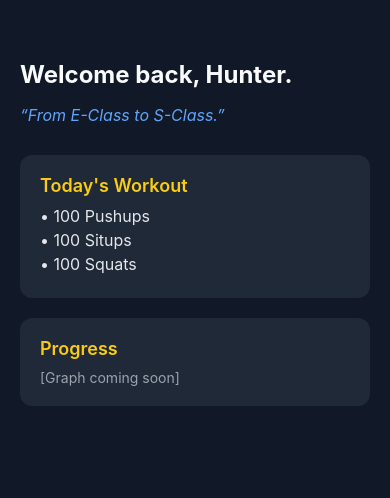
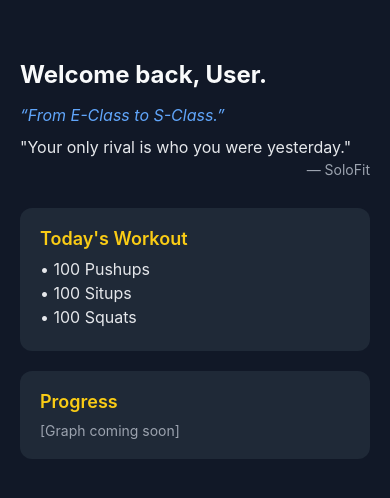
Before and after one commit to FabianC1/SoloFit, a React Native app: screen / in a window 390 px wide. Shown: the top 498 px of the page. Built offline with nearby package versions, Linux system fonts and the light colour scheme.

Commit message:
Added inspirational quotes. working on the settings page

```diff
--- a/src/screens/HomeScreen.tsx
+++ b/src/screens/HomeScreen.tsx
@@ -1,4 +1,5 @@
-import React from 'react';
+import React, { useMemo, useState, useCallback, } from 'react';
+import { quotes } from './data/quotes';
 import {
     View,
     Text,
@@ -6,10 +7,28 @@ import {
     SafeAreaView,
     ScrollView,
     KeyboardAvoidingView,
-  Platform
+    Platform,
+    RefreshControl
 } from 'react-native';
 
 const HomeScreen = () => {
+    const [refreshing, setRefreshing] = useState(false);
+    const [quoteSeed, setQuoteSeed] = useState(0);
+
+    const onRefresh = useCallback(() => {
+        setRefreshing(true);
+        setTimeout(() => {
+            setQuoteSeed(prev => prev + 1); // triggers quote re-pick
+            setRefreshing(false);
+        }, 500);
+    }, []);
+
+    const randomQuote = useMemo(() => {
+        const index = Math.floor(Math.random() * quotes.length);
+        return quotes[index];
+    }, [quoteSeed]);
+
+
     return (
         <KeyboardAvoidingView
             style={{ flex: 1 }}
@@ -17,9 +36,22 @@ const HomeScreen = () => {
             keyboardVerticalOffset={80}
         >
             <SafeAreaView style={styles.container}>
-        <ScrollView contentContainerStyle={styles.content}>
-          <Text style={styles.heading}>Welcome back, Hunter.</Text>
-          <Text style={styles.quote}>“From E-Class to S-Class.”</Text>
+                <ScrollView
+                    contentContainerStyle={styles.content}
+                    refreshControl={
+                        <RefreshControl refreshing={refreshing} onRefresh={onRefresh} />
+                    }
+                >
+                    <Text style={styles.heading}>Welcome back, User.</Text>
+                    {/* App Slogan */}
+                    <Text style={styles.slogan}>“From E-Class to S-Class.”</Text>
+
+                    {/* Quote of the Day */}
+                    <View style={styles.quoteBox}>
+                        <Text style={styles.quote}>"{randomQuote.text}"</Text>
+                        <Text style={styles.author}>— {randomQuote.author}</Text>
+                    </View>
+
 
                     <View style={styles.card}>
                         <Text style={styles.cardTitle}>Today's Workout</Text>
@@ -52,17 +84,36 @@ const styles = StyleSheet.create({
     heading: {
         fontSize: 24,
         fontWeight: 'bold',
-    color: '#f9fafb',
+        color: '#f9fafb', // light text
         marginBottom: 16,
+    },
+
+    // App slogan
+    slogan: {
+        fontSize: 16,
+        fontStyle: 'italic',
+        color: '#60a5fa', // sky blue
+        marginBottom: 12,
+    },
+
+    // Quote of the day
+    quoteBox: {
+        marginBottom: 30,
     },
     quote: {
         fontSize: 16,
-    fontStyle: 'italic',
-    color: '#60a5fa', // sky blue
-    marginBottom: 30,
+        color: '#e5e7eb',
+        marginBottom: 4,
     },
+    author: {
+        fontSize: 14,
+        color: '#9ca3af',
+        textAlign: 'right',
+    },
+
+    // Workout and progress cards
     card: {
-    backgroundColor: '#1f2937', // darker gray
+        backgroundColor: '#1f2937', // dark gray
         borderRadius: 12,
         padding: 20,
         marginBottom: 20,
--- /dev/null
+++ b/src/screens/data/quotes.ts
@@ -0,0 +1,110 @@
+export const quotes = [
+  // SoloFit Originals
+  {
+    text: "Push yourself, because no one else is going to do it for you.",
+    author: "SoloFit",
+  },
+  {
+    text: "The pain you feel today will be the strength you feel tomorrow.",
+    author: "Arnold Schwarzenegger",
+  },
+  {
+    text: "Grind in silence. Let your success make the noise.",
+    author: "SoloFit",
+  },
+  {
+    text: "You won't always be motivated, so you must learn to be disciplined.",
+    author: "SoloFit",
+  },
+  {
+    text: "Every rep takes you one level higher.",
+    author: "SoloFit",
+  },
+  {
+    text: "Discipline hits different when motivation fades.",
+    author: "SoloFit",
+  },
+  {
+    text: "Your only rival is who you were yesterday.",
+    author: "SoloFit",
+  },
+  {
+    text: "You're not weak—you’re just pre-awakening.",
+    author: "SoloFit",
+  },
+  {
+    text: "One day you'll look back and thank yourself for not quitting.",
+    author: "SoloFit",
+  },
+
+  // Movies
+  {
+    text: "Yesterday is history, tomorrow is a mystery, but today is a gift. That is why it is called the present.",
+    author: "Master Oogway, Kung Fu Panda",
+  },
+  {
+    text: "There’s no secret ingredient. It’s just you.",
+    author: "Po, Kung Fu Panda",
+  },
+  {
+    text: "You don’t have to be a hero. You just have to be you.",
+    author: "Hiccup, How to Train Your Dragon",
+  },
+  {
+    text: "You have the heart of a chief and the soul of a dragon.",
+    author: "How to Train Your Dragon 2",
+  },
+
+  // Anime
+  {
+    text: "Power comes in response to a need, not a desire. You have to create that need.",
+    author: "Goku, Dragon Ball Z",
+  },
+  {
+    text: "A lesson you learned from pain is not easily forgotten.",
+    author: "Spice and Wolf",
+  },
+  {
+    text: "Forgetting is like a wound. The wound may heal, but it has already left a scar.",
+    author: "Monkey D. Luffy, One Piece",
+  },
+  {
+    text: "Fear is not evil. It tells you what your weakness is. And once you know your weakness, you can become stronger.",
+    author: "Fairy Tail",
+  },
+  {
+    text: "Hard work is worthless for those that don’t believe in themselves.",
+    author: "Naruto Uzumaki, Naruto Shippuden",
+  },
+  {
+    text: "A person grows up when he's able to overcome hardships. Protection is important, but there are some things a person must learn on his own.",
+    author: "Jiraiya, Naruto",
+  },
+  {
+    text: "A hero is someone who steps up when the world needs them the most.",
+    author: "My Hero Academia",
+  },
+
+  // Bible Verses
+  {
+    text: "I can do all things through Christ who strengthens me.",
+    author: "Philippians 4:13",
+  },
+  {
+    text: "The pain that you’ve been feeling can’t compare to the joy that’s coming.",
+    author: "Romans 8:18",
+  },
+  {
+    text: "Be strong and courageous. Do not be afraid; do not be discouraged, for the Lord your God will be with you wherever you go.",
+    author: "Joshua 1:9",
+  },
+  {
+    text: "Let us not grow weary of doing good, for in due season we will reap, if we do not give up.",
+    author: "Galatians 6:9",
+  },
+  {
+    text: "Discipline your body and keep it under control.",
+    author: "1 Corinthians 9:27",
+  }
+
+];
```
Also changed, not shown: package.json (+10 -3 lines), src/screens/babel.config.js (added, +7 -0 lines), 1 other file (tests, documents, lock files or other folders). Lines whose indentation alone changed are shown as unchanged.
